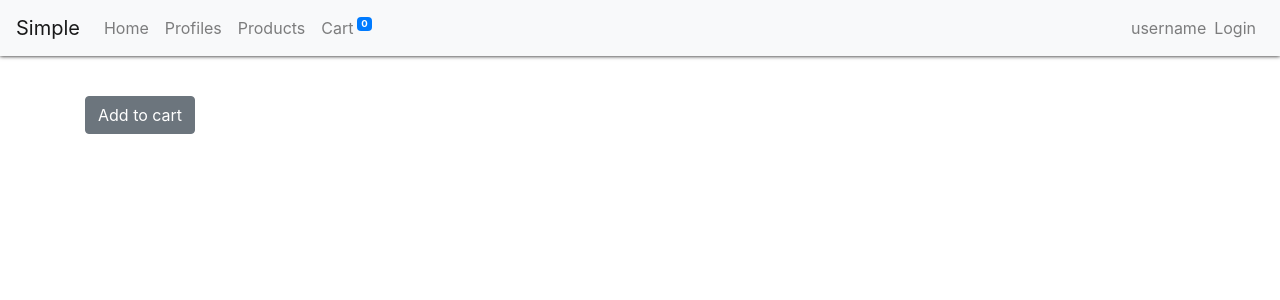
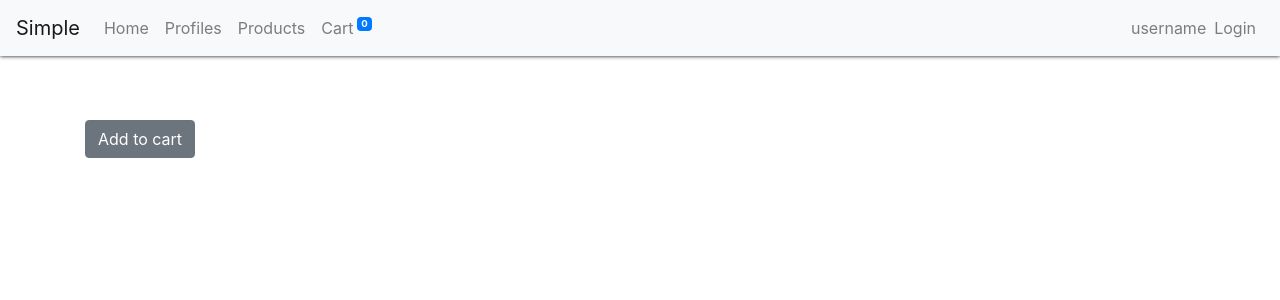
Before and after one commit to locnt19/react-simple-app, a React (Create React App) app in the folder fe-react/: page /product/1 in a window 1280 px wide. Shown: the top 300 px of the page. Built offline with nearby package versions, Linux system fonts and the light colour scheme; no server answers.

Commit message:
🆙 Close console, add margin top

```diff
--- a/fe-react/src/contexts/Cart.js
+++ b/fe-react/src/contexts/Cart.js
@@ -36,7 +36,7 @@ export class CartProvider extends Component {
 
   render() {
     console.log('Rendering...')
-    console.log('state.cartItems:', this.state.cartItems);
+    // console.log('state.cartItems:', this.state.cartItems);
     return (
       <CartContext.Provider value={{
         cartItems: this.state.cartItems,
--- a/fe-react/src/pages/Cart.js
+++ b/fe-react/src/pages/Cart.js
@@ -10,7 +10,7 @@ import { Link } from 'react-router-dom';
 class Cart extends Component {
   render() {
     return (
-      <Container>
+      <Container className="mt-4">
         <Row>
           <CartContext.Consumer>
             {
--- a/fe-react/src/pages/ProductDetail.js
+++ b/fe-react/src/pages/ProductDetail.js
@@ -15,7 +15,7 @@ class ProductDetail extends Component {
   }
   componentDidMount() {
     // Run server in folder be-api first
-    console.log('Props:', this.props)
+    // console.log('Props:', this.props)
     axios.get("http://localhost:8080/products/" + this.props.match.params.id).then(res => {
       this.setState({
         product: res.data
@@ -27,7 +27,7 @@ class ProductDetail extends Component {
   render() {
     const { product } = this.state;
     return (
-      <Container>
+      <Container className="mt-4">
         <Row>
           <Col xs="12">
             <img src={product.imageURL} alt={product.name} />
--- a/fe-react/src/pages/Products.js
+++ b/fe-react/src/pages/Products.js
@@ -19,7 +19,7 @@ class Products extends Component {
   componentDidMount() {
     // Run server in folder be-api first
     axios.get("http://localhost:8080/products").then(res => {
-     console.log('Res log data api:', res);
+    //  console.log('Res log data api:', res);
       this.setState({
         products: res.data
       })
@@ -29,7 +29,7 @@ class Products extends Component {
   render() {
     const { products } = this.state;
     return (
-      <Container>
+      <Container className="mt-4">
         <Row>
           {
             products.map((product, index) => (
```
